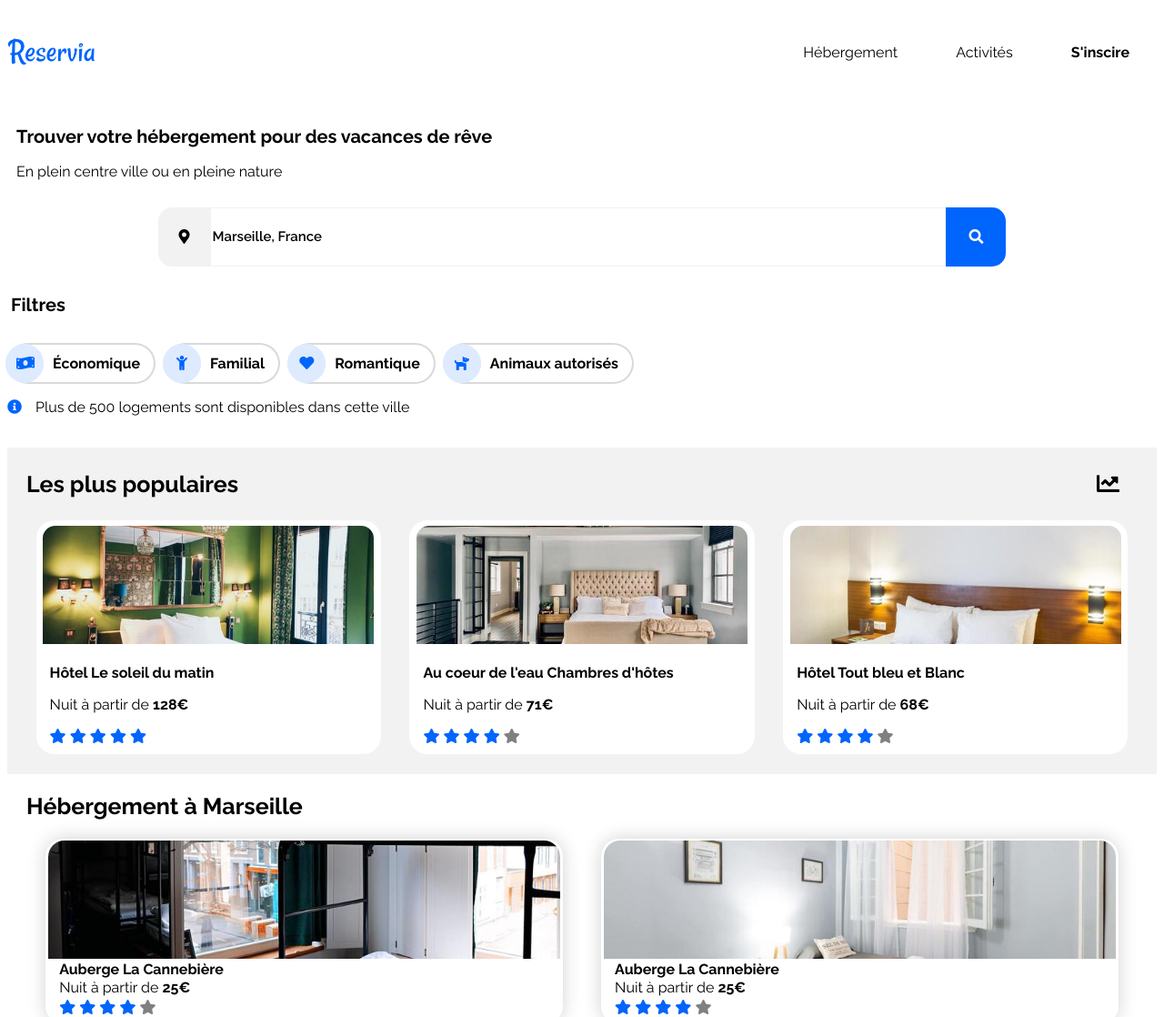
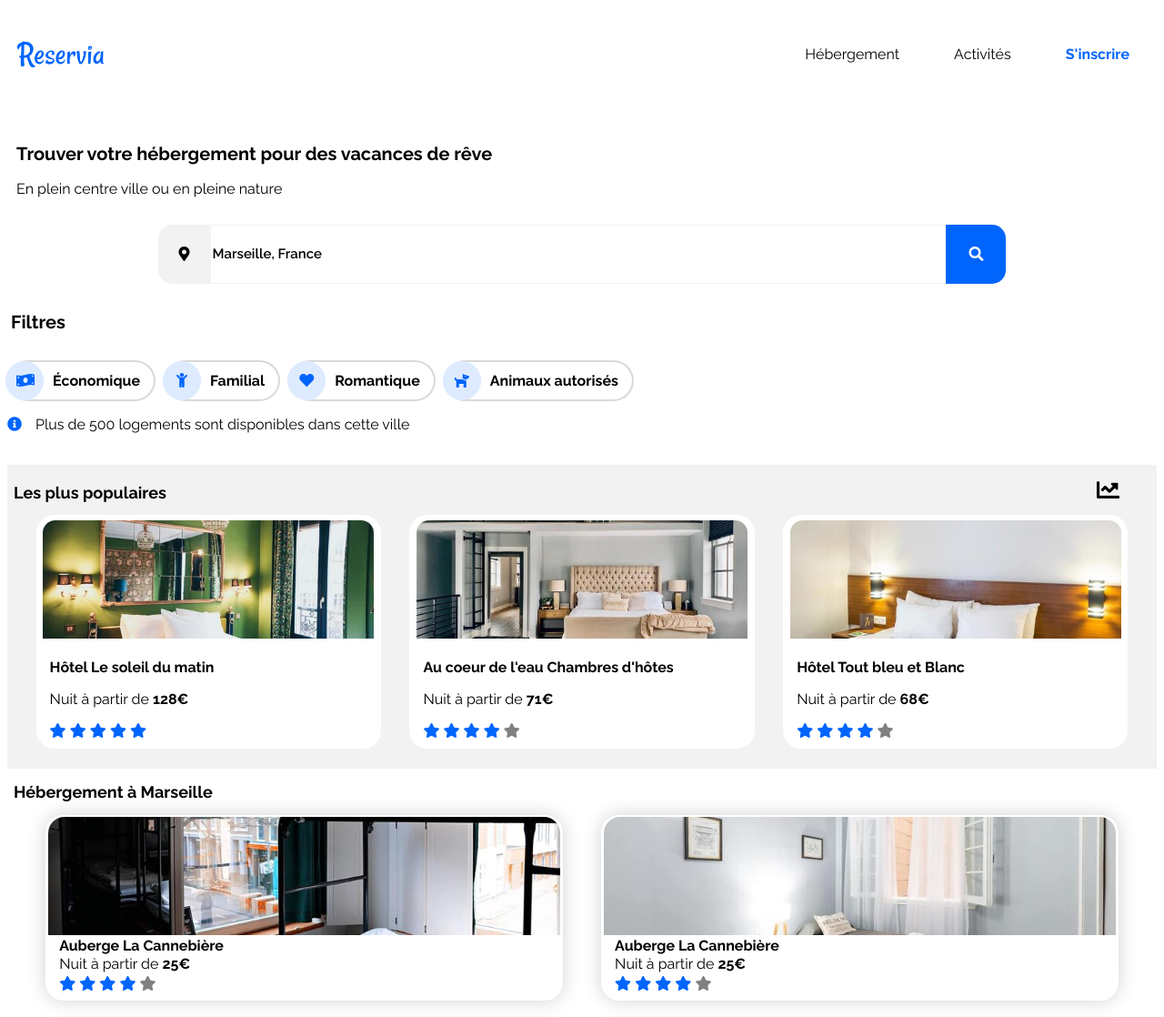
Before and after one commit to Purtzmann/Reservia_website, a plain HTML site: page index.html in a window 1280 px wide. Shown: the top 1118 px of the page at 91% size. Drawn offline with Linux system fonts and the light colour scheme.

Commit message:
validation w3c + modification nav + modification h1

```diff
--- a/css/desktop.css
+++ b/css/desktop.css
@@ -25,33 +25,37 @@ h1{
      font-size: 25px;
 }
 
+h2{
+     margin-left: 7px;
+     font-size: 18px;
+}
+
 
 
 /*HEADER*/
 
-header{
+
+nav img{
+     width: 97px;
+     height: 45px;
+}
+
+header nav ul{
      display: flex;
      flex-direction: row;
-     justify-content: space-between;
+     list-style: none;
+     text-align: center;
      align-items: center;
-
+     margin-top: 0px;
+     margin-left: 0px;
+     padding-left: 0px;
 }
 
- header .logo img{
-      width: 97px;
-      height: 45px;
-   }
-
- nav img{
-  display: none;
-}
-
-
-header nav ul{
-
-     flex-direction: row-reverse;
-     list-style: none;
-     text-align: center;
+header nav ul li:first-child{
+     width: 68%;
+     text-align: left;
+     padding-top: 10px;
+     padding-left: 0px;
 }
 
 header nav li{
@@ -81,7 +85,7 @@ header nav li a{
 }
 
 
-header nav ul a:hover{
+header nav ul .links:hover{
 border-top: 2px solid #0065fc;
 color: #0065fc;
 }
@@ -237,7 +241,7 @@ color: #0065fc;
      border-radius: 3%;
 }
 
-.product_sheet h1{
+.product_sheet h2{
      margin-left: 25px;
 }
 
@@ -318,7 +322,7 @@ aside span{
     justify-content: space-around;
 }
 
-aside span h1{
+aside span h2{
      margin-left: -8px;
 }
 
--- a/css/mobile.css
+++ b/css/mobile.css
@@ -22,6 +22,11 @@ h1{
    font-size: 18px;
 }
 
+h2{
+   margin-left: 7px;
+   font-size: 18px;
+}
+
 
 
 /*HEADER*/
@@ -31,10 +36,6 @@ header{
    margin-top: -43px;
    margin-right: -8px;
    margin-bottom: -40px;
-}
-
-header .logo{
-   display: none;
 }
 
 
@@ -352,6 +353,7 @@ aside .products .figure .figcaption .stars{
 
 
 .plus{
+   min-width: 200px;
    margin-left: 18px;
    margin-top: 28px;
    font-weight: 700;
--- a/css/smalldesktop.css
+++ b/css/smalldesktop.css
@@ -22,34 +22,35 @@ h1{
      font-size: 25px;
 }
 
+h2{
+     margin-left: 7px;
+     font-size: 18px;
+}
 
 
 /*HEADER*/
 
-header{
-    display: flex;
-    flex-direction: row;
-    justify-content: space-between;
-    align-items: center;
-
+nav img{
+     width: 97px;
+     height: 45px;
 }
 
-header .logo img{
-     width: 97px;
-     height: 45px;
-  }
-
-nav img{
- display: none;
+header nav ul{
+     display: flex;
+     flex-direction: row;
+     list-style: none;
+     text-align: center;
+     align-items: center;
+     margin-top: 0px;
+     margin-left: 0px;
+     padding-left: 0px;
 }
 
-
-
-header nav ul{
-
-     flex-direction: row-reverse;
-     list-style: none;
-     text-align: center;
+header nav ul li:first-child{
+     width: 68%;
+     text-align: left;
+     padding-top: 10px;
+     padding-left: 10px;
 }
 
 header nav li{
@@ -58,6 +59,33 @@ header nav li{
      padding-right: 30px;
 
 }
+
+header nav{
+     list-style-type: none;
+}
+
+header nav li{
+     display: inline;
+     padding-left: 30px;
+     padding-right: 30px;
+
+}
+
+header nav li strong{
+color: #0065fc;
+}
+
+header nav li a{
+     padding-top: 35px;
+}
+
+
+header nav ul .links:hover{
+border-top: 2px solid #0065fc;
+color: #0065fc;
+}
+
+
 
 /*SEARCH*/
 #search .titre{
@@ -312,6 +340,7 @@ aside span .fas{
 }
 
 .plus{
+     min-width: 200px;
      margin-left: 18px;
      margin-top: 28px;
      font-weight: 700;
--- a/css/tablet.css
+++ b/css/tablet.css
@@ -22,34 +22,35 @@ h1{
      font-size: 25px;
 }
 
+h2{
+     margin-left: 7px;
+     font-size: 18px;
+}
 
 
 /*HEADER*/
 
-header{
-    display: flex;
-    flex-direction: row;
-    justify-content: space-between;
-    align-items: center;
-
+nav img{
+     width: 97px;
+     height: 45px;
 }
 
-header .logo img{
-     width: 97px;
-     height: 45px;
-  }
-
-nav img{
- display: none;
+header nav ul{
+     display: flex;
+     flex-direction: row;
+     list-style: none;
+     text-align: center;
+     align-items: center;
+     margin-top: 0px;
+     margin-left: 0px;
+     padding-left: 0px;
 }
 
-
-
-header nav ul{
-
-     flex-direction: row-reverse;
-     list-style: none;
-     text-align: center;
+header nav ul li:first-child{
+     width: 68%;
+     text-align: left;
+     padding-top: 10px;
+     padding-left: 0px;
 }
 
 header nav li{
@@ -58,6 +59,33 @@ header nav li{
      padding-right: 30px;
 
 }
+
+header nav{
+     list-style-type: none;
+}
+
+header nav li{
+     display: inline;
+     padding-left: 30px;
+     padding-right: 30px;
+
+}
+
+header nav li strong{
+color: #0065fc;
+}
+
+header nav li a{
+     padding-top: 35px;
+}
+
+
+header nav ul .links:hover{
+border-top: 2px solid #0065fc;
+color: #0065fc;
+}
+
+
 
 /*SEARCH*/
 #search .titre{
@@ -193,12 +221,13 @@ aside{
 }
 
 aside span{
-display: flex;
+     display: flex;
     align-items: row;
     align-items: baseline;
     justify-content: space-between;
     margin-right: 16px;
     margin-top: 10px;
+    margin-left: 10px;
 }
 
 aside span .fas{
@@ -307,6 +336,7 @@ aside .products .figure .figcaption .stars{
 }
 
 .plus{
+     min-width: 200px;
      margin-left: 18px;
      margin-top: 28px;
      font-weight: 700;
--- a/index.html
+++ b/index.html
@@ -16,15 +16,12 @@
 
    <!-- Header -->
 <header>
-
-   <div class="logo"><a href="#" class="links"></a><img src="images/logo/Reservia@3x.png" alt=""></div>
-
    <nav>
       <ul>
-         <li><a href="#" class="links"><img src="images/logo/Reservia@3x.png" alt=""></a></li>
+         <li><a href="#" class="logo"><img src="images/logo/Reservia@3x.png" alt=""></a></li>
          <li><a href="#accomodation" class="links">Hébergement</a></li>
          <li><a href="#activity" class="links">Activités</a></li>
-         <li><a href="#" class="links"><strong>S'inscire</strong></a></li>
+         <li><a href="#" class="links"><strong>S'inscrire</strong></a></li>
       </ul>
    </nav>
 </header>
@@ -82,9 +79,8 @@
    <!-- Section 2 Accommodation -->
 
 <section id="accomodation">
-
    <div class="product_sheet">
-      <h1>Hébergement à Marseille</h1>
+      <h2>Hébergement à Marseille</h2>
       <div class="products">
          <a href="#" class="links">
             <div class="figure">
@@ -202,7 +198,7 @@
 
    <aside>
 
-      <h1><span>Les plus populaires<i class="fas fa-chart-line"></i></span></h1>
+      <h2><span>Les plus populaires<i class="fas fa-chart-line"></i></span></h2> <!--h1 span text span + balise i-->
       <div class="products">
          <a href="#" class="links">
             <div class="figure">
@@ -269,7 +265,7 @@
    <!-- Section 3 Activity -->
 <section id="activity">
    <div class="activity_marseille">
-      <h1>Activités à Marseille</h1>
+      <h2>Activités à Marseille</h2>
       <div class="locations_desktop">
 
          <div class="location_1">
```
Lines whose indentation alone changed are shown as unchanged.
